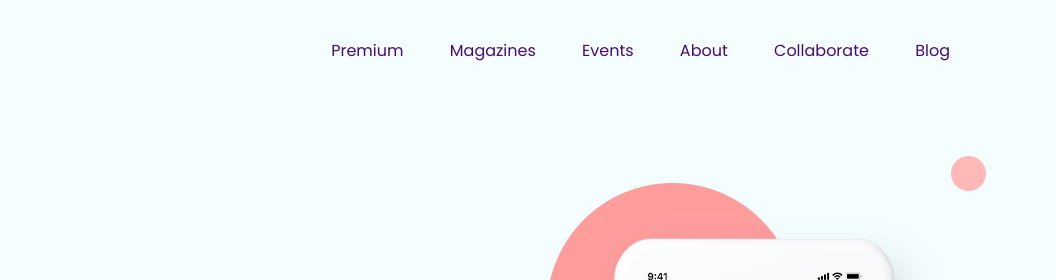
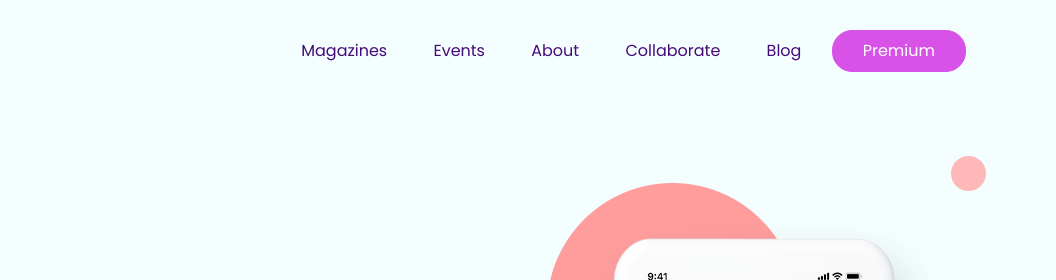
Before and after one commit to Dopamine-Planet/Landing-Website, a plain HTML site: page index.html in a window 1280 px wide. Shown: the top 280 px of the page, 224-1280 px from the left. Drawn offline with nearby package versions, Linux system fonts and the light colour scheme.

Commit message:
premium button in nav

```diff
--- a/assets/css/master.css
+++ b/assets/css/master.css
@@ -30,3 +30,15 @@
   width: 100%;
   height: 100%;
 }
+.nav-button{
+  padding: 8px 30px !important;
+  border-radius: 20px;
+  color: #fff !important;
+  background: #D852E8;
+  border: 1px solid #D852E8;
+}
+.nav-button:hover{
+  color: #450b78 !important;
+  background: transparent;
+  border: 1px solid #450b78;
+}
--- a/index.html
+++ b/index.html
@@ -85,7 +85,6 @@
                             <div class="main-menu f-right d-none d-lg-block">
                                 <nav>
                                     <ul id="navigation">
-                                        <li><a href="premium.html">Premium</a></li>
                                         <li><a>Magazines</a>
                                             <ul class="submenu">
                                                 <li><a href="/magazines/issue-5.html">Issue 5</a></li>
@@ -99,6 +98,7 @@
                                         <li><a href="about.html">About</a></li>
                                         <li><a href="collaborate.html">Collaborate</a></li>
                                         <li><a href="blog.html">Blog</a></li>
+                                        <li><a class="nav-button" href="premium.html">Premium</a></li>
                                     </ul>
                                 </nav>
                             </div>
@@ -130,7 +130,7 @@
                                     <!-- Slider btn -->
                                    <div class="slider-btns">
                                         <!-- Hero-btn -->
-                                        <a data-animation="fadeInLeft" data-delay="1.0s" href="industries.html" class="btn radius-btn">Coming Soon!</a>
+                                        <a data-animation="fadeInLeft" data-delay="1.0s" href="#" class="btn radius-btn">Coming Soon!</a>
                                         <!-- Video Btn -->
                                         <a data-animation="fadeInRight" data-delay="1.0s" class="popup-video video-btn ani-btn" href="https://www.youtube.com/watch?v=1aP-TXUpNoU"><i class="fas fa-play"></i></a>
                                    </div>
```
